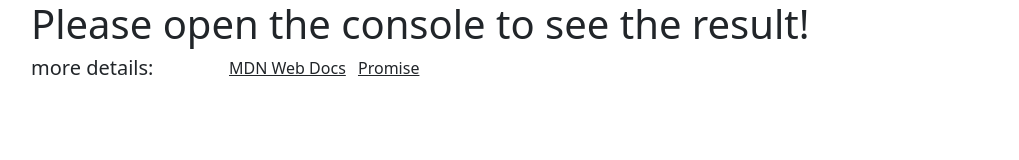
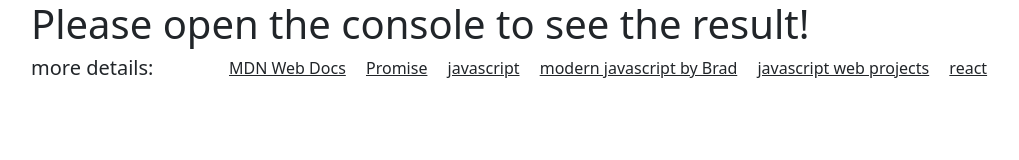
Before and after one commit to arashn2y/engim-js, a plain HTML site: page index.html in a window 1280 px wide. Shown: the whole page, without its empty margins (51-1070 px from the left). Drawn offline with nearby package versions, Linux system fonts and the light colour scheme.

Commit message:
add resurce

```diff
--- a/index.html
+++ b/index.html
@@ -26,7 +26,15 @@
       <div class="col-10">
         <a href="https://developer.mozilla.org/en-US/" class="link-dark m-2" target="_blank">MDN Web Docs</a>
         <a href="https://www.freecodecamp.org/italian/news/tutorial-sulle-promise-in-javascript-resolve-reject-e-concatenamento-in-js-e-es6/"
-          class="link-dark" target="_blank">Promise</a>
+          class="link-dark m-2" target="_blank">Promise</a>
+        <a href="https://www.udemy.com/course/javascript-the-complete-guide-2020-beginner-advanced/?couponCode=KEEPLEARNING"
+          target="_blank" class="link-dark m-2">javascript</a>
+        <a href="https://www.udemy.com/course/modern-javascript-from-the-beginning/?couponCode=KEEPLEARNING"
+          target="_blank" class="link-dark m-2">modern javascript by Brad</a>
+        <a href="https://www.udemy.com/course/javascript-web-projects-to-build-your-portfolio-resume" target="_blank"
+          class="link-dark m-2">javascript web projects</a>
+        <a href="https://www.udemy.com/course/react-the-complete-guide-incl-redux/" target="_blank"
+          class="link-dark m-2">react</a>
       </div>
     </div>
 </body>
```
